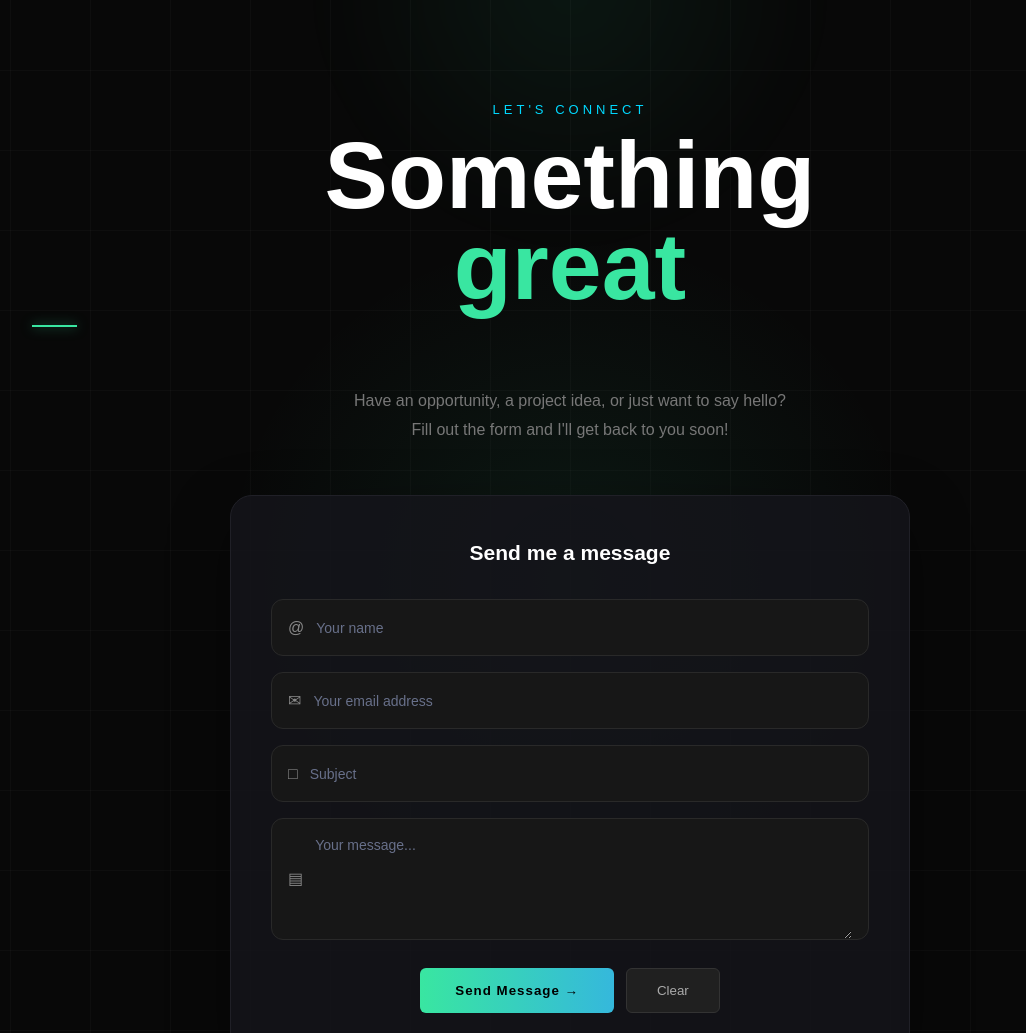
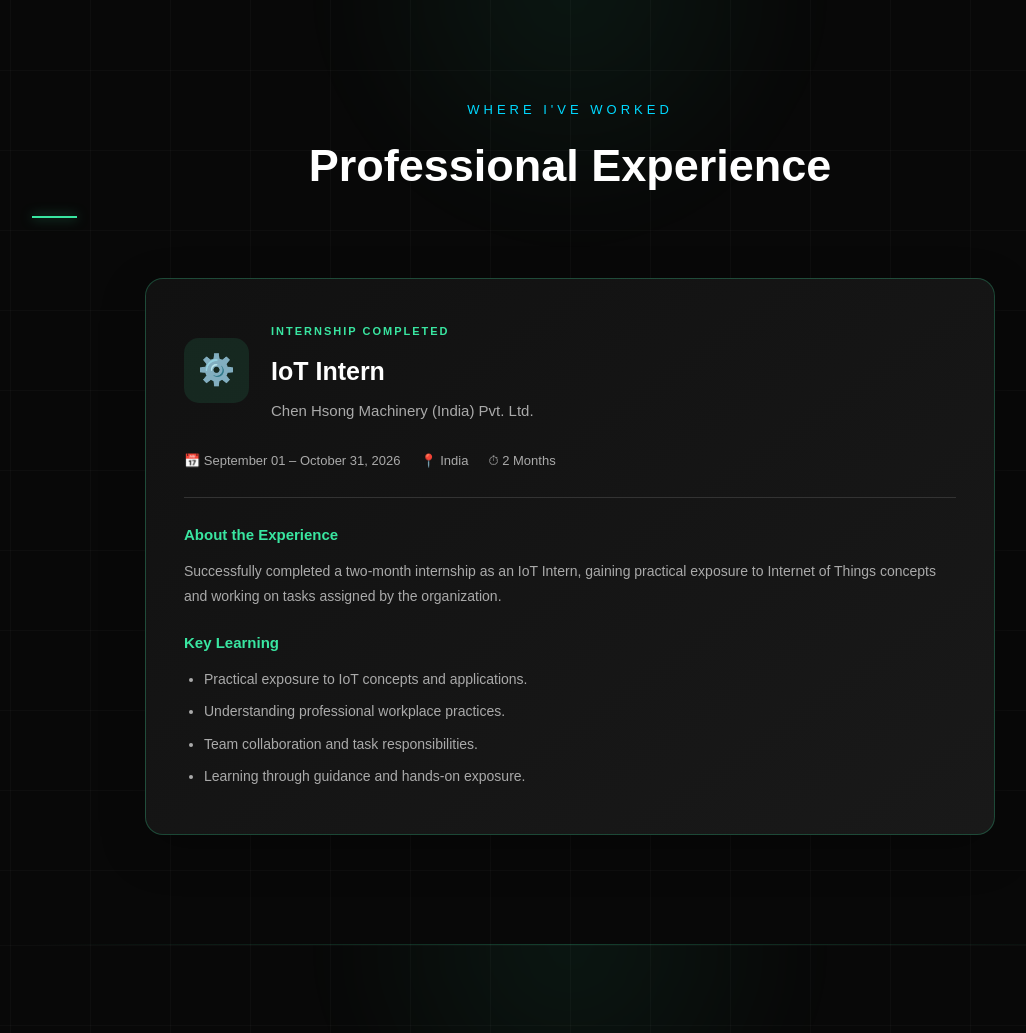
Before and after one commit to AkshatNigam06/portfolio, a plain HTML site: page index.html in a window 1280 px wide. Shown: the part 5860-6893 px from the top of the page, without its empty margins (70-1096 px from the left). Drawn offline with Linux system fonts and the light colour scheme.

Commit message:
Add IoT internship experience

```diff
--- a/index.html
+++ b/index.html
@@ -832,8 +832,54 @@
 
     </section>
 
+<!-- ================= PROFESSIONAL EXPERIENCE ================= -->
 
+<section id="experience" class="experience section">
 
+    <div class="section-title">
+        <p>WHERE I'VE WORKED</p>
+        <h2>Professional Experience</h2>
+    </div>
+
+    <div class="experience-card">
+
+        <div class="experience-top">
+            <div class="experience-icon">⚙️</div>
+
+            <div>
+                <span class="experience-tag">INTERNSHIP COMPLETED</span>
+                <h3>IoT Intern</h3>
+                <h4>Chen Hsong Machinery (India) Pvt. Ltd.</h4>
+            </div>
+        </div>
+
+        <div class="experience-meta">
+            <span>📅 September 01 – October 31, 2026</span>
+            <span>📍 India</span>
+            <span>⏱ 2 Months</span>
+        </div>
+
+        <div class="experience-divider"></div>
+
+        <h5>About the Experience</h5>
+        <p>
+            Successfully completed a two-month internship as an IoT Intern,
+            gaining practical exposure to Internet of Things concepts and
+            working on tasks assigned by the organization.
+        </p>
+
+        <h5>Key Learning</h5>
+
+        <ul>
+            <li>Practical exposure to IoT concepts and applications.</li>
+            <li>Understanding professional workplace practices.</li>
+            <li>Team collaboration and task responsibilities.</li>
+            <li>Learning through guidance and hands-on exposure.</li>
+        </ul>
+
+    </div>
+
+</section>
 
     <!-- ================= CONTACT ================= -->
 
--- a/style.css
+++ b/style.css
@@ -3627,3 +3627,145 @@ body.light-mode .theme-toggle {
     }
 
 }
+
+
+/* ================= PROFESSIONAL EXPERIENCE ================= */
+
+.experience-card {
+    max-width: 850px;
+    margin: 40px auto 0;
+    padding: 38px;
+    background: linear-gradient(145deg, #111, #191919);
+    border: 1px solid rgba(57, 230, 161, 0.25);
+    border-radius: 18px;
+    box-shadow: 0 15px 45px rgba(0, 0, 0, 0.25);
+    transition: 0.3s ease;
+}
+
+.experience-card:hover {
+    transform: translateY(-5px);
+    border-color: #39e6a1;
+    box-shadow: 0 18px 45px rgba(57, 230, 161, 0.10);
+}
+
+.experience-top {
+    display: flex;
+    align-items: center;
+    gap: 22px;
+}
+
+.experience-icon {
+    width: 65px;
+    height: 65px;
+    display: grid;
+    place-items: center;
+    flex-shrink: 0;
+    font-size: 30px;
+    border-radius: 15px;
+    background: rgba(57, 230, 161, 0.10);
+}
+
+.experience-tag {
+    color: #39e6a1;
+    font-size: 11px;
+    letter-spacing: 2px;
+    font-weight: 700;
+}
+
+.experience-top h3 {
+    margin: 8px 0;
+    font-size: 25px;
+    color: #fff;
+}
+
+.experience-top h4 {
+    color: #aaa;
+    font-size: 15px;
+    font-weight: 500;
+}
+
+.experience-meta {
+    display: flex;
+    flex-wrap: wrap;
+    gap: 20px;
+    margin-top: 28px;
+    color: #aaa;
+    font-size: 13px;
+}
+
+.experience-divider {
+    height: 1px;
+    background: #333;
+    margin: 25px 0;
+}
+
+.experience-card h5 {
+    color: #39e6a1;
+    font-size: 15px;
+    margin: 22px 0 12px;
+}
+
+.experience-card p,
+.experience-card li {
+    color: #aaa;
+    font-size: 14px;
+    line-height: 1.8;
+}
+
+.experience-card ul {
+    padding-left: 20px;
+}
+
+.experience-card li {
+    margin-bottom: 7px;
+}
+
+/* LIGHT MODE */
+
+body.light-mode .experience-card {
+    background: #fff;
+    border-color: #ddd;
+}
+
+body.light-mode .experience-top h3 {
+    color: #111;
+}
+
+body.light-mode .experience-top h4,
+body.light-mode .experience-meta,
+body.light-mode .experience-card p,
+body.light-mode .experience-card li {
+    color: #555;
+}
+
+body.light-mode .experience-divider {
+    background: #ddd;
+}
+
+/* MOBILE */
+
+@media (max-width: 600px) {
+    .experience-card {
+        padding: 24px 18px;
+    }
+
+    .experience-top {
+        align-items: flex-start;
+        gap: 14px;
+    }
+
+    .experience-icon {
+        width: 48px;
+        height: 48px;
+        font-size: 23px;
+    }
+
+    .experience-top h3 {
+        font-size: 21px;
+    }
+
+    .experience-meta {
+        flex-direction: column;
+        gap: 10px;
+    }
+}
```
